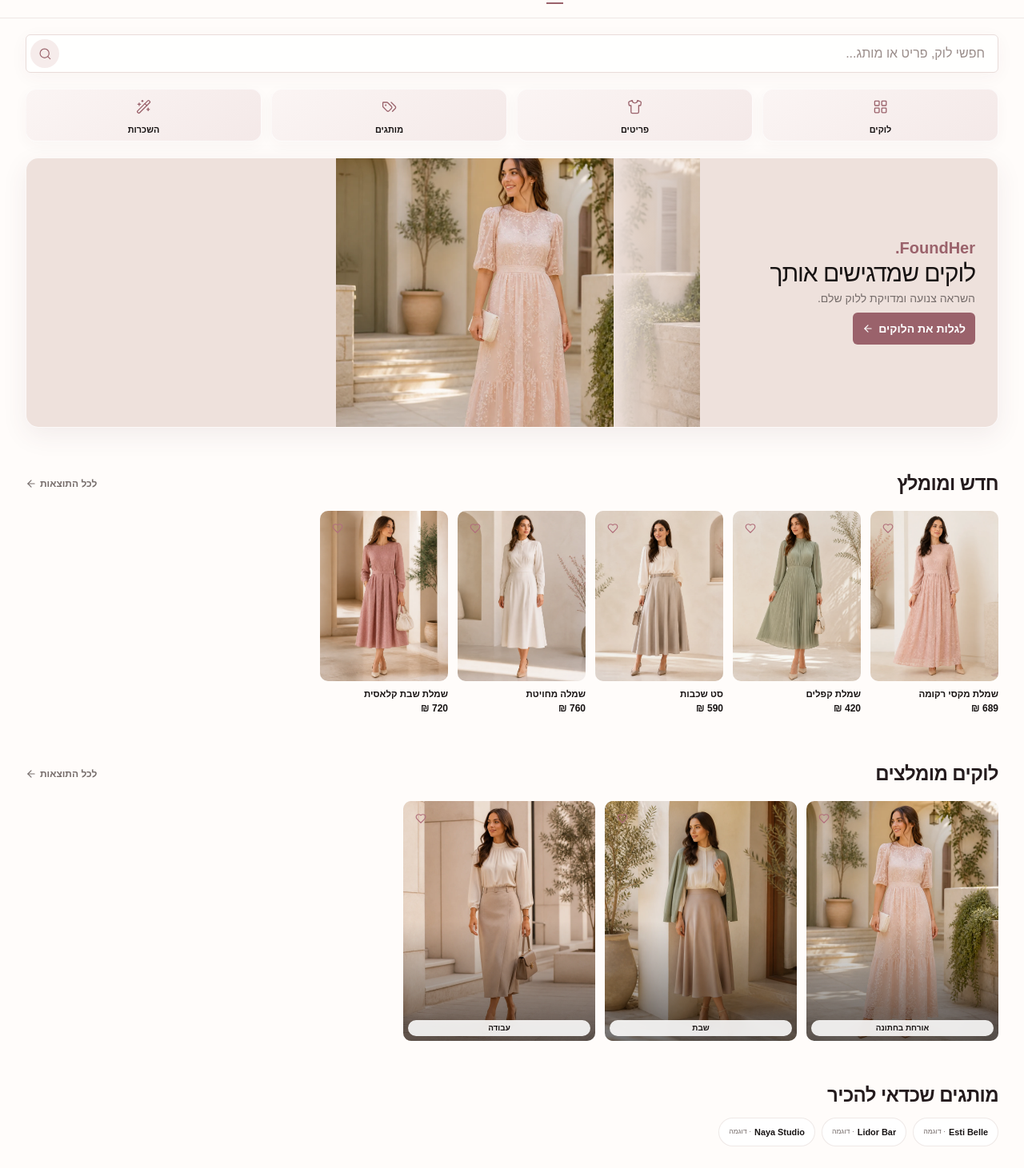
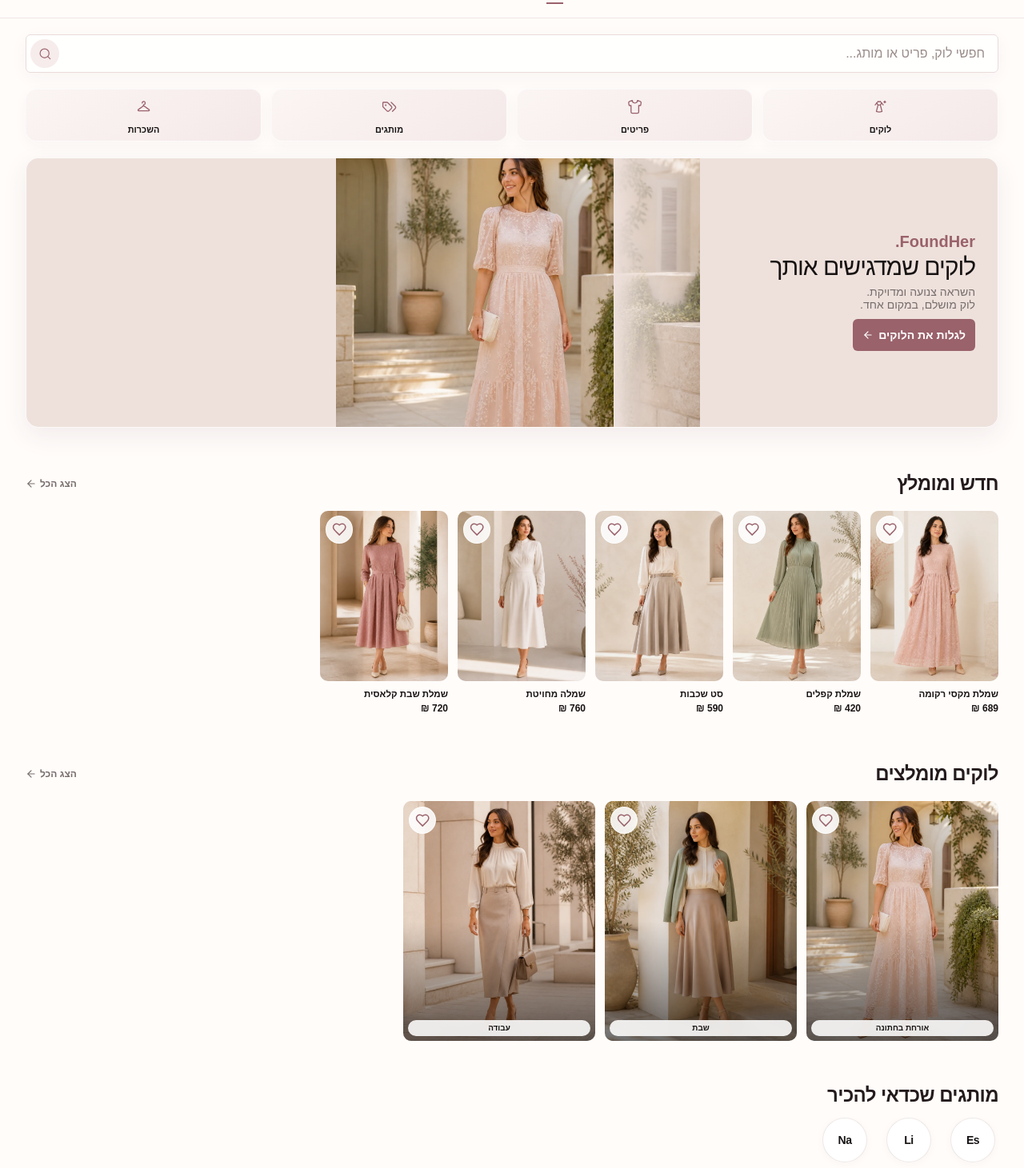
Before and after one commit to hodaya162/FoundHer, a Next.js app: page / in a window 1280 px wide. Shown: the part 49-1510 px from the top of the page at 80% size. Built offline with nearby package versions, Linux system fonts and the light colour scheme; no server answers.

Commit message:
refine Home icons and visual controls

```diff
--- /dev/null
+++ b/components/icons/hanger-icon.tsx
@@ -0,0 +1,21 @@
+import { forwardRef, type SVGProps } from "react";
+
+export const HangerIcon = forwardRef<SVGSVGElement, SVGProps<SVGSVGElement>>(
+  function HangerIcon({ className, ...props }, ref) {
+    return (
+      <svg
+        ref={ref}
+        viewBox="0 0 24 24"
+        fill="none"
+        stroke="currentColor"
+        strokeLinecap="round"
+        strokeLinejoin="round"
+        className={className}
+        {...props}
+      >
+        <path d="M9.6 6.1a2.4 2.4 0 1 1 3.1 2.3c-.8.3-1.2.9-1.2 1.6v.7" />
+        <path d="m11.5 10.7-7.9 5.7c-.8.6-.4 1.9.6 1.9h15.6c1 0 1.4-1.3.6-1.9l-7.9-5.7a.9.9 0 0 0-1 0Z" />
+      </svg>
+    );
+  },
+);
--- /dev/null
+++ b/components/icons/index.ts
@@ -0,0 +1,2 @@
+export { HangerIcon } from "./hanger-icon";
+export { LooksIcon } from "./looks-icon";
--- /dev/null
+++ b/components/icons/looks-icon.tsx
@@ -0,0 +1,22 @@
+import { forwardRef, type SVGProps } from "react";
+
+export const LooksIcon = forwardRef<SVGSVGElement, SVGProps<SVGSVGElement>>(
+  function LooksIcon({ className, ...props }, ref) {
+    return (
+      <svg
+        ref={ref}
+        viewBox="0 0 24 24"
+        fill="none"
+        stroke="currentColor"
+        strokeLinecap="round"
+        strokeLinejoin="round"
+        className={className}
+        {...props}
+      >
+        <path d="M8.6 3.4 6.1 6.1l2.1 3.1-2.6 10.1c2.1.8 6.7.8 8.8 0L11.8 9.2l2.1-3.1-2.5-2.7c-.5.7-1.1 1.1-1.4 1.1s-.9-.4-1.4-1.1Z" />
+        <path d="M8.2 9.2h3.6M6.1 6.1 3.8 9M13.9 6.1l2.3 2.9" />
+        <path d="m18.7 3 .35 1.05L20.1 4.4l-1.05.35L18.7 5.8l-.35-1.05-1.05-.35 1.05-.35L18.7 3Z" />
+      </svg>
+    );
+  },
+);
--- a/config/navigation.ts
+++ b/config/navigation.ts
@@ -1,23 +1,24 @@
 import {
   Heart,
   Home,
-  LayoutGrid,
-  WandSparkles,
-  type LucideIcon,
+  type LucideProps,
 } from "lucide-react";
+import type { ComponentType } from "react";
+
+import { HangerIcon, LooksIcon } from "@/components/icons";
 
 export type NavigationHref = "/" | `/${string}`;
 
 export type NavigationItem = {
   readonly label: string;
   readonly href: NavigationHref;
-  readonly icon: LucideIcon;
+  readonly icon: ComponentType<LucideProps>;
 };
 
 const navigationItems = {
   home: { label: "בית", href: "/", icon: Home },
-  looks: { label: "לוקים", href: "/looks", icon: LayoutGrid },
-  rentals: { label: "השכרות", href: "/rentals", icon: WandSparkles },
+  looks: { label: "לוקים", href: "/looks", icon: LooksIcon },
+  rentals: { label: "השכרות", href: "/rentals", icon: HangerIcon },
   favorites: { label: "שמורים", href: "/favorites", icon: Heart },
 } as const satisfies Record<string, NavigationItem>;
 
--- a/features/home/components/favorite-brands-rail.tsx
+++ b/features/home/components/favorite-brands-rail.tsx
@@ -9,13 +9,14 @@ export function FavoriteBrandsRail({ brands }: FavoriteBrandsRailProps) {
 
   return (
     <HomeSection title="מותגים שכדאי להכיר" id="home-brands-title">
-      <ul className="hide-scrollbar -mx-4 flex snap-x gap-2 overflow-x-auto px-4 pb-1 sm:mx-0 sm:px-0">
+      <ul className="hide-scrollbar -mx-4 flex snap-x gap-4 overflow-x-auto px-4 pb-1 sm:mx-0 sm:px-0">
         {brands.map((brand) => (
-          <li key={brand.id} className="shrink-0 snap-start">
-            <div className="flex min-h-9 items-center justify-center gap-1 rounded-full border border-border/70 bg-surface px-3 text-center">
-              <span className="truncate text-[0.68rem] font-semibold" dir="ltr">{brand.name}</span>
-              {brand.isDemo ? <span className="text-[0.55rem] text-muted">· דוגמה</span> : null}
+          <li key={brand.id} className="w-16 shrink-0 snap-start text-center">
+            <div className="mx-auto grid size-14 place-items-center rounded-full border border-border/70 bg-surface text-foreground shadow-[0_2px_12px_rgba(91,55,61,0.035)]">
+              <span className="font-serif text-sm font-semibold tracking-[-0.04em]" dir="ltr">{brand.name.slice(0, 2)}</span>
             </div>
+            <span className="mt-1.5 block truncate text-[0.62rem] font-semibold" dir="ltr">{brand.name}</span>
+            {brand.isDemo ? <span className="block text-[0.52rem] text-muted">תוכן לדוגמה</span> : null}
           </li>
         ))}
       </ul>
--- a/features/home/components/home-category-rail.tsx
+++ b/features/home/components/home-category-rail.tsx
@@ -1,11 +1,13 @@
 import Link from "next/link";
-import { LayoutGrid, Shirt, Tags, WandSparkles } from "lucide-react";
+import { Shirt, Tags } from "lucide-react";
+
+import { HangerIcon, LooksIcon } from "@/components/icons";
 
 const categories = [
-  { label: "לוקים", href: "/looks", icon: LayoutGrid },
+  { label: "לוקים", href: "/looks", icon: LooksIcon },
   { label: "פריטים", href: "/discover", icon: Shirt },
   { label: "מותגים", href: "/#home-brands-title", icon: Tags },
-  { label: "השכרות", href: "/rentals", icon: WandSparkles },
+  { label: "השכרות", href: "/rentals", icon: HangerIcon },
 ] as const;
 
 export function HomeCategoryRail() {
--- a/features/home/components/home-content-rails.tsx
+++ b/features/home/components/home-content-rails.tsx
@@ -12,6 +12,7 @@ import type { RentalCardModel } from "@/features/rentals/types/rental-card";
 import { HomeSection } from "./home-section";
 
 const railClass = "hide-scrollbar -mx-4 flex snap-x snap-mandatory gap-2 overflow-x-auto px-4 pb-1 sm:mx-0 sm:gap-3 sm:px-0";
+const homeFavoriteClass = "absolute end-0.5 top-0.5 z-[var(--z-base)] size-11 min-h-11 min-w-11 border-0 bg-transparent p-0 text-primary shadow-none before:absolute before:inset-[0.3rem] before:rounded-full before:border before:border-white/80 before:bg-white/88 before:backdrop-blur-sm before:transition-colors hover:bg-transparent hover:before:bg-white [&_svg]:relative [&_svg]:z-10 [&_svg]:size-[1.15rem]";
 
 export function ProductsRail({ products }: { products: readonly PurchaseProductCard[] }) {
   if (products.length === 0) return null;
@@ -26,7 +27,7 @@ export function ProductsRail({ products }: { products: readonly PurchaseProductC
                   <Image src={product.image.url} alt={product.image.alt} fill loading={index < 2 ? "eager" : "lazy"} sizes="(max-width: 639px) 25vw, 160px" className="object-cover transition-transform duration-500 group-hover:scale-[1.02]" />
                 </div>
               </Link>
-              <ProductFavoriteButton productId={product.id} productName={product.name} className="absolute end-1 top-1 size-9 min-h-9 min-w-9 border-0 bg-transparent p-0 text-[#b16f7b] shadow-none hover:bg-transparent hover:text-[#925765] [&_svg]:size-3.5" />
+              <ProductFavoriteButton productId={product.id} productName={product.name} className={homeFavoriteClass} />
             </div>
             <div className="pt-2">
               <h3 className="line-clamp-2 text-[0.72rem] font-semibold leading-4"><Link href={`/products/${product.slug}`}>{product.name}</Link></h3>
@@ -52,7 +53,7 @@ export function LooksRail({ looks }: { looks: readonly Look[] }) {
                 <span aria-hidden="true" className="absolute inset-0 bg-gradient-to-t from-black/55 via-transparent to-transparent" />
                 <h3 className="absolute inset-x-1.5 bottom-1.5 line-clamp-1 rounded-full bg-white/88 px-1.5 py-1 text-center text-[0.62rem] font-semibold leading-3 text-foreground backdrop-blur-sm">{occasionLabels[look.occasions[0]]}</h3>
               </Link>
-              <LookSaveButton lookId={look.id} lookTitle={look.title} className="absolute end-1 top-1 size-9 min-h-9 min-w-9 border-0 bg-transparent p-0 text-[#b16f7b] shadow-none hover:bg-transparent hover:text-[#925765] [&_svg]:size-3.5" />
+              <LookSaveButton lookId={look.id} lookTitle={look.title} className={homeFavoriteClass} />
             </div>
           </article>
         ))}
@@ -76,10 +77,11 @@ export function RentalsRail({ products }: { products: readonly RentalCardModel[]
             <span className="text-[0.65rem] text-white/75">להשכרה</span>
             <span className="mt-0.5 text-base font-semibold">{product.name}</span>
             <span className="mt-1 text-sm font-semibold">{formatProductPrice(product.rentalPrice, product.currency)}</span>
+            <span className="mt-0.5 text-[0.62rem] text-white/80">{product.rentalBusiness?.name ?? product.city} · {product.city}</span>
             {product.rentalBusiness?.isDemo ? <span className="mt-1 text-[0.62rem] text-white/70">תוכן לדוגמה</span> : null}
           </span>
         </Link>
-        <ProductFavoriteButton productId={product.id} productName={product.name} className="absolute end-1.5 top-1.5 size-9 min-h-9 min-w-9 border-0 bg-transparent p-0 text-[#d6a0aa] shadow-none hover:bg-transparent hover:text-white [&_svg]:size-3.5" />
+        <ProductFavoriteButton productId={product.id} productName={product.name} className={`${homeFavoriteClass} text-[#d6a0aa]`} />
       </article>
     </HomeSection>
   );
--- a/features/home/components/home-hero.tsx
+++ b/features/home/components/home-hero.tsx
@@ -30,7 +30,9 @@ export function HomeHero({ image }: HomeHeroProps) {
         <div className="absolute inset-y-0 start-0 flex w-[52%] max-w-lg flex-col justify-center p-3.5 sm:p-7">
           <p className="font-serif text-base font-semibold leading-none text-primary sm:text-xl">FoundHer.</p>
           <h1 id="home-title" className="mt-1.5 text-[1.2rem] font-medium leading-[1.08] tracking-[-0.035em] text-foreground sm:text-3xl">לוקים שמדגישים אותך</h1>
-          <p className="mt-1.5 max-w-xs text-[0.68rem] leading-4 text-muted sm:text-sm">השראה צנועה ומדויקת ללוק שלם.</p>
+          <p className="mt-1.5 max-w-xs text-[0.68rem] leading-4 text-muted sm:text-sm">
+            השראה צנועה ומדויקת.<br />לוק מושלם, במקום אחד.
+          </p>
           <Link href="/looks" className="mt-2.5 inline-flex min-h-9 w-fit items-center gap-1.5 rounded-button bg-primary px-3 text-[0.68rem] font-semibold text-white hover:bg-primary-hover sm:min-h-10 sm:text-sm">
             לגלות את הלוקים
             <ArrowLeft aria-hidden="true" className="size-3.5" />
--- a/features/home/components/home-section.tsx
+++ b/features/home/components/home-section.tsx
@@ -16,7 +16,7 @@ export function HomeSection({ children, href, id, title }: HomeSectionProps) {
         <h2 id={id} className="scroll-mt-24 font-serif text-[1.1rem] font-semibold leading-tight tracking-[-0.025em] text-[#241b1d] sm:text-2xl">{title}</h2>
         {href ? (
           <Link href={href} className="inline-flex min-h-11 items-center gap-1 text-xs font-semibold text-muted hover:text-primary">
-            לכל התוצאות
+            הצג הכל
             <ArrowLeft aria-hidden="true" className="size-3.5" />
           </Link>
         ) : null}
```
Also changed, not shown: 2 other files (tests, documents, lock files or other folders).
